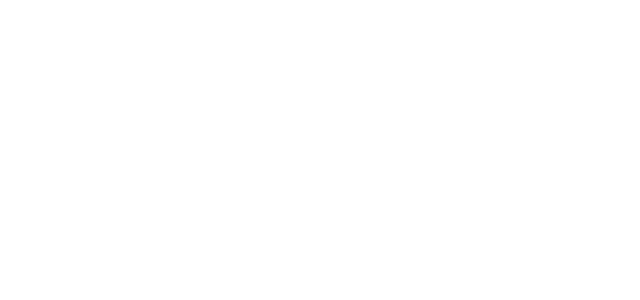
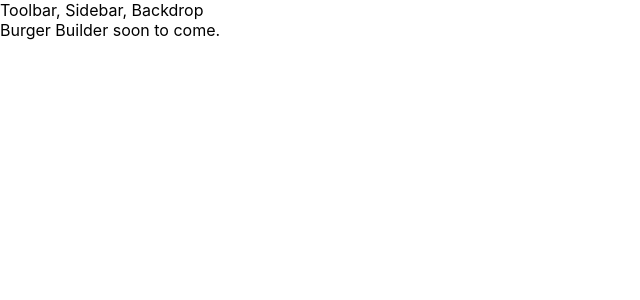
Before and after one commit to raevenbauto/burger-builder, a React (Create React App) app: page / in a window 1280 px wide. Shown: the top 300 px of the page, without its empty margins (0-640 px from the left). Built offline with nearby package versions, Linux system fonts and the light colour scheme.

Commit message:
Added the Layout component

```diff
--- a/src/App.js
+++ b/src/App.js
@@ -1,11 +1,16 @@
-import React from 'react';
+import React, {Component, Fragment} from 'react';
+import Layout from "./components/Layout/Layout";
 
-function App() {
-  return (
-    <div>
-
-    </div>
-  );
+class App extends Component{
+  render(){
+    return (
+        <Fragment>
+            <Layout>
+                Burger Builder soon to come.
+            </Layout>
+        </Fragment>
+    )
+  }
 }
 
 export default App;
--- a/src/components/Layout/Layout.js
+++ b/src/components/Layout/Layout.js
@@ -0,0 +1,16 @@
+import React, {Fragment} from "react";
+const layout = (props) => {
+    return (
+        <Fragment>
+            <div>
+                Toolbar, Sidebar, Backdrop
+            </div>
+
+            <div>
+                {props.children}
+            </div>
+        </Fragment>
+    )
+};
+
+export default layout;
```
Also changed, not shown: 1 other file (tests, documents, lock files or other folders).
